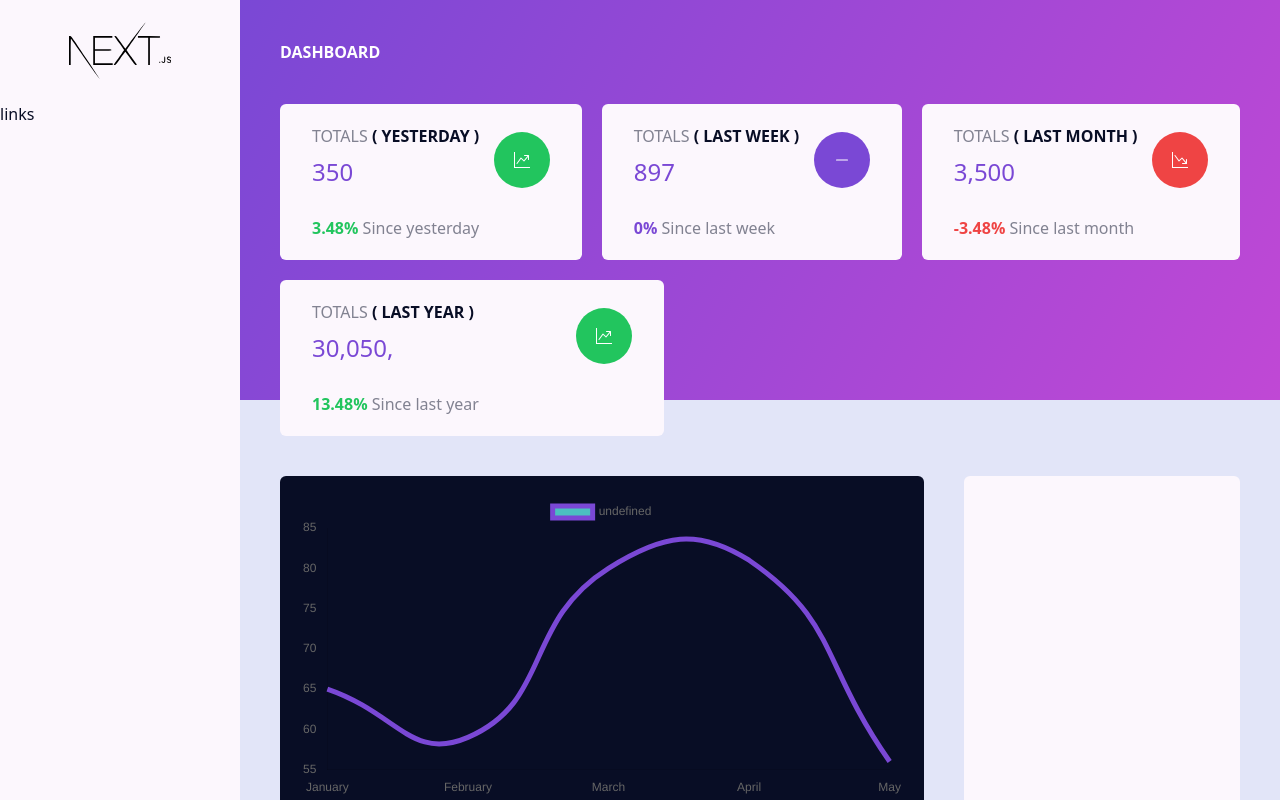
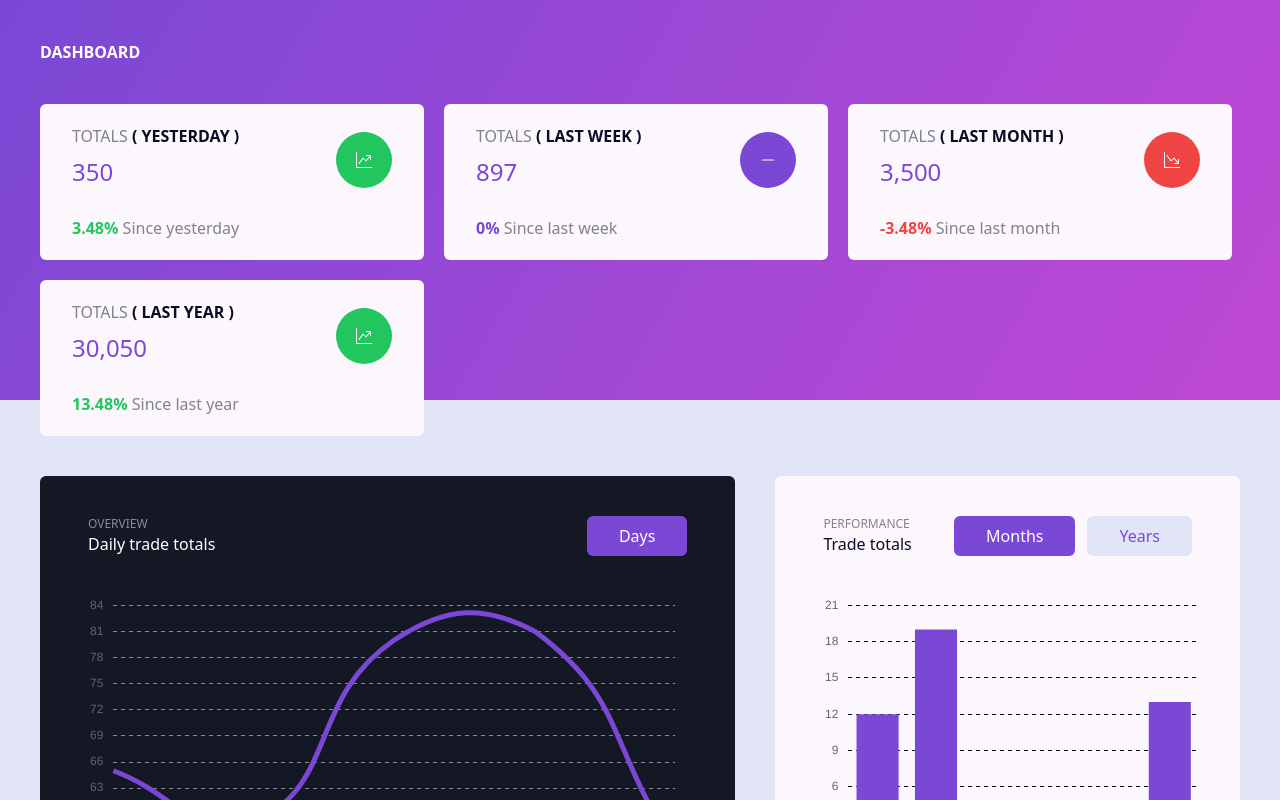
Before and after one commit to Kudom-E/Trade_Tracker, a Next.js app: page /dashboard in a window 1280 px wide. Built offline with nearby package versions, Linux system fonts and the light colour scheme.

Commit message:
graph section complete

```diff
--- /dev/null
+++ b/src/app/(dashboard)/components/dashboard/CustomChart.tsx
@@ -0,0 +1,86 @@
+"use client";
+
+import React from "react";
+import { Bar } from "react-chartjs-2";
+import { useThemeDetector } from "@/custom hooks/ThemeDetector";
+import { ChartData } from "../../../../../typings";
+
+const state = {
+  labels: ["January", "February", "March", "April", "May"],
+  datasets: [
+    {
+      backgroundColor: "rgba(122, 72, 213,1)",
+
+      data: [65, 59, 80, 81, 56],
+    },
+  ],
+  plugins: {
+    legend: {
+      display: false,
+    },
+  },
+};
+
+type Props = {
+  chartData: ChartData;
+};
+
+const CustomChart = ({ chartData }: Props) => {
+  const darkTheme = useThemeDetector();
+
+  return (
+    <section className="h-full">
+      <div className="pt-8 h-full">
+        <Bar
+          data={chartData}
+          options={{
+            aspectRatio: 1.28,
+            plugins: {
+              legend: {
+                display: false,
+              },
+              tooltip: {
+                intersect: false,
+              },
+            },
+            scales: {
+              x: {
+                type: "category",
+                grid: {
+                  display: false,
+                  // color: "rgba(252, 247, 253, .5)",
+                },
+                border: {
+                  display: false,
+                },
+              },
+              y: {
+                border: {
+                  dash: [4, 4],
+                  display: false,
+                },
+                grace: 1,
+                grid: {
+                  display: true,
+                  drawTicks: false,
+                  color:
+                    darkTheme === true
+                      ? "rgba(252, 252, 253, .5)"
+                      : "rgb(8, 13, 37)",
+                },
+                // beginAtZero: true,
+                // max: 90,
+                ticks: {
+                  stepSize: 3,
+                  padding: 10,
+                },
+              },
+            },
+          }}
+        />
+      </div>
+    </section>
+  );
+};
+
+export default CustomChart;
--- a/src/app/(dashboard)/components/dashboard/DaysChart.tsx
+++ b/src/app/(dashboard)/components/dashboard/DaysChart.tsx
@@ -56,41 +56,66 @@ Chart.register(
 );
 
 const state = {
-  labels: ["January", "February", "March", "April", "May"],
+  labels: ["Monday", "Tuesday", "Wednesday", "Thursday", "Friday"],
   datasets: [
     {
       // fill: false,
       lineTension: 0.5,
-      backgroundColor: "rgba(75,192,192,1)",
       borderColor: "rgba(122, 72, 213,1)",
       borderWidth: 5,
 
       data: [65, 59, 80, 81, 56],
     },
   ],
+  plugins: {
+    legend: {
+      display: false,
+    },
+  },
 };
 
 const DaysChart = () => {
   return (
-    <section>
-      <div className="p-5">
+    <section className="h-full">
+      <div className="pt-8 h-full">
         <Line
-          className="w-p[100%]"
           data={state}
           options={{
+            plugins: {
+              legend: {
+                display: false,
+              },
+              tooltip: {
+                intersect: false,
+              },
+            },
             scales: {
               x: {
                 type: "category",
                 grid: {
                   display: false,
-                  // color: "rgba(252, 247, 253, .5)", // Color of the grid lines
+                  // color: "rgba(252, 247, 253, .5)",
+                },
+                border: {
+                  display: false,
                 },
               },
               y: {
+                border: {
+                  dash: [4, 4],
+                  display: false,
+                },
+                grace: 1,
                 grid: {
-                  display: false,
-                  color: "rgba(20, 23, 36, .5)",
-                  tickColor: "red",
+                  display: true,
+                  drawTicks: false,
+                  color: "rgba(252, 247, 253, .5)",
+                },
+                // beginAtZero: true,
+                // max: 90,
+                ticks: {
+                  stepSize: 3,
+                  padding: 10,
                 },
               },
             },
--- a/src/app/(dashboard)/components/layout/Sidebar.tsx
+++ b/src/app/(dashboard)/components/layout/Sidebar.tsx
@@ -6,7 +6,7 @@ import Link from "next/link";
 
 const Sidebar = () => {
   return (
-    <div className="h-screen bg-[rgba(var(--secondary-color-rgb),1)] w-[15%] min-w-[15rem] absolute  left-0 z-[99] md:relative">
+    <div className="h-screen bg-[rgba(var(--secondary-color-rgb),1)] w-[15%] min-w-[15rem] absolute hidden left-0 z-[99] md:relative">
       <div className="p-5">
         <Link href="/" className="w-[8vw] mx-auto block">
           <Logo />
--- a/src/app/(dashboard)/dashboard/sections/GraphsSection.tsx
+++ b/src/app/(dashboard)/dashboard/sections/GraphsSection.tsx
@@ -1,30 +1,112 @@
+"use client";
+
+import CustomChart from "@/(dashboard)/components/dashboard/CustomChart";
 import DaysChart from "@/(dashboard)/components/dashboard/DaysChart";
-import React from "react";
+import React, { useState } from "react";
 
-type Props = {};
+// type Props = {};
 
-const GraphsSection = (props: Props) => {
-  const chartData = {
+const GraphsSection = () => {
+  const [activeGraph, setActiveGraph] = useState("MonthsGraph");
+
+  const activateMonth = () => {
+    if (activeGraph !== "MonthsGraph") {
+      setActiveGraph("MonthsGraph");
+    } else {
+      return;
+    }
+  };
+
+  const activateYear = () => {
+    if (activeGraph !== "YearsGraph") {
+      setActiveGraph("YearsGraph");
+    } else {
+      return;
+    }
+  };
+
+  const monthsData = {
     labels: ["January", "February", "March", "April", "May", "June"],
     datasets: [
       {
-        label: "Sales",
-        data: [12, 19, 3, 5, 2, 3],
-        backgroundColor: "rgba(75, 192, 192, 0.2)",
-        borderColor: "rgba(75, 192, 192, 1)",
+        data: [12, 19, 3, 0, 2, 13],
+        backgroundColor: "rgba(122, 72, 213,1)",
       },
     ],
+    plugins: {
+      legend: {
+        display: false,
+      },
+    },
+  };
+
+  const yearsData = {
+    labels: ["2018", "2019", "2020", "2021", "2022", "2023"],
+    datasets: [
+      {
+        data: [30, 19, 53, 25, 2, 10],
+        backgroundColor: "rgba(122, 72, 213,1)",
+      },
+    ],
+    plugins: {
+      legend: {
+        display: false,
+      },
+    },
   };
 
   return (
     <section>
-      <div className="flex gap-10">
+      <div className="flex gap-10 flex-wrap lg:flex-nowrap">
         {/* days graph */}
-        <div className="bg-[rgba(var(--text-color-rgb),1)] w-[70%] h-[30rem] rounded-[6px]">
+        <div className="bg-[rgba(var(--secondary-color-false-rgb),1)] w-[100%] lg:w-[60%] rounded-[6px] p-10 max-h-[35rem]">
+          <div className="flex justify-between px-2">
+            <div className="text-white">
+              <h5 className="uppercase opacity-50 text-xs">overview</h5>
+              <h3>Daily trade totals</h3>
+            </div>
+            <div>
+              <button className="h-full px-8 bg-[rgba(var(--primary-color-rgb),1)] rounded-[6px] text-white cursor-default">
+                Days
+              </button>
+            </div>
+          </div>
           <DaysChart />
         </div>
         {/* week & month & year graph */}
-        <div className="bg-[rgba(var(--secondary-color-rgb),1)] w-[30%] h-[30rem] rounded-[6px]"></div>
+        <div className="bg-[rgba(var(--secondary-color-rgb),1)] w-[100%] lg:w-[40%] rounded-[6px] p-10 max-h-[35rem]">
+          <div className="flex justify-between px-2">
+            <div className="text-[rgba(var(--text-color-rgb),1)]">
+              <h5 className="uppercase opacity-50 text-xs">performance</h5>
+              <h3>Trade totals</h3>
+            </div>
+            <div className="flex gap-3">
+              <button
+                className={`h-full px-8 ${
+                  activeGraph === "MonthsGraph"
+                    ? "bg-[rgba(var(--primary-color-rgb),1)] cursor-default text-white"
+                    : "bg-[rgba(var(--base-background-rgb),1)] hover:shadow-[0_20px_80px_-10px_rgba(var(--base-background-rgb),1)] hover:translate-y-[-2px]"
+                } rounded-[6px] text-[rgba(var(--primary-color-rgb),1)]`}
+                onClick={() => activateMonth()}
+              >
+                Months
+              </button>
+              <button
+                className={`h-full px-8 ${
+                  activeGraph === "YearsGraph"
+                    ? "bg-[rgba(var(--primary-color-rgb),1)] cursor-default text-white"
+                    : "bg-[rgba(var(--base-background-rgb),1)] hover:shadow-[0_20px_80px_-10px_rgba(var(--base-background-rgb),1)] hover:translate-y-[-2px]"
+                } rounded-[6px] text-[rgba(var(--primary-color-rgb),1)]`}
+                onClick={() => activateYear()}
+              >
+                Years
+              </button>
+            </div>
+          </div>
+          <CustomChart
+            chartData={activeGraph === "MonthsGraph" ? monthsData : yearsData}
+          />
+        </div>
       </div>
     </section>
   );
--- a/src/app/(dashboard)/dashboard/sections/TotalsSection.tsx
+++ b/src/app/(dashboard)/dashboard/sections/TotalsSection.tsx
@@ -23,7 +23,7 @@ const totals: Totals[] = [
   },
   {
     time: "last year",
-    total: "30,050,",
+    total: "30,050",
     percentage: "13.48%",
     icon: "increase",
   },
--- /dev/null
+++ b/src/app/custom hooks/ThemeDetector.tsx
@@ -0,0 +1,32 @@
+"use client";
+
+import React, { useState, useEffect } from "react";
+
+export const useThemeDetector = (): boolean => {
+  const [isDarkTheme, setIsDarkTheme] = useState<boolean>(false);
+
+  useEffect(() => {
+    const getCurrentTheme = (): boolean => {
+      if (typeof window !== "undefined" && window.matchMedia) {
+        return window.matchMedia("(prefers-color-scheme: dark)").matches;
+      }
+      return false;
+    };
+
+    setIsDarkTheme(getCurrentTheme());
+  }, []);
+
+  useEffect(() => {
+    const mqListener = (e: MediaQueryListEvent): void => {
+      setIsDarkTheme(e.matches);
+    };
+
+    if (typeof window !== "undefined") {
+      const darkThemeMq = window.matchMedia("(prefers-color-scheme: dark)");
+      darkThemeMq.addEventListener("change", mqListener);
+      return () => darkThemeMq.removeEventListener("change", mqListener);
+    }
+  }, []);
+
+  return isDarkTheme;
+};
--- a/src/app/globals.css
+++ b/src/app/globals.css
@@ -6,8 +6,10 @@
   --base-background-rgb: 226, 229, 248;
   --primary-color-rgb: 122, 72, 213;
   --secondary-color-rgb: 252, 247, 253;
+  --secondary-color-false-rgb: 20, 23, 36;
   --accent-color-rgb: 192, 72, 213;
   --text-color-rgb: 8, 13, 37;
+  --text-color-false-rgb: 252, 252, 253;
   --next-logo-rgb: 0, 0, 0;
 }
 
@@ -16,8 +18,10 @@
     --base-background-rgb: 9, 11, 17;
     --primary-color-rgb: 122, 72, 213;
     --secondary-color-rgb: 20, 23, 36;
+    --secondary-color-false-rgb: 20, 23, 36;
     --accent-color-rgb: 192, 72, 213;
     --text-color-rgb: 252, 252, 253;
+    --text-color-false-rgb: 8, 13, 37;
     --next-logo-rgb: 255, 255, 255;
   }
 }
@@ -64,3 +68,11 @@ g {
     rgba(var(--accent-color-rgb), 1)
   );
 }
+#x,
+#y {
+  color: red;
+  border: 1px solid white;
+}
+/* canvas {
+  height: 100% !important;
+} */
```
Also changed, not shown: typings.d.ts (+13 -0 lines).
